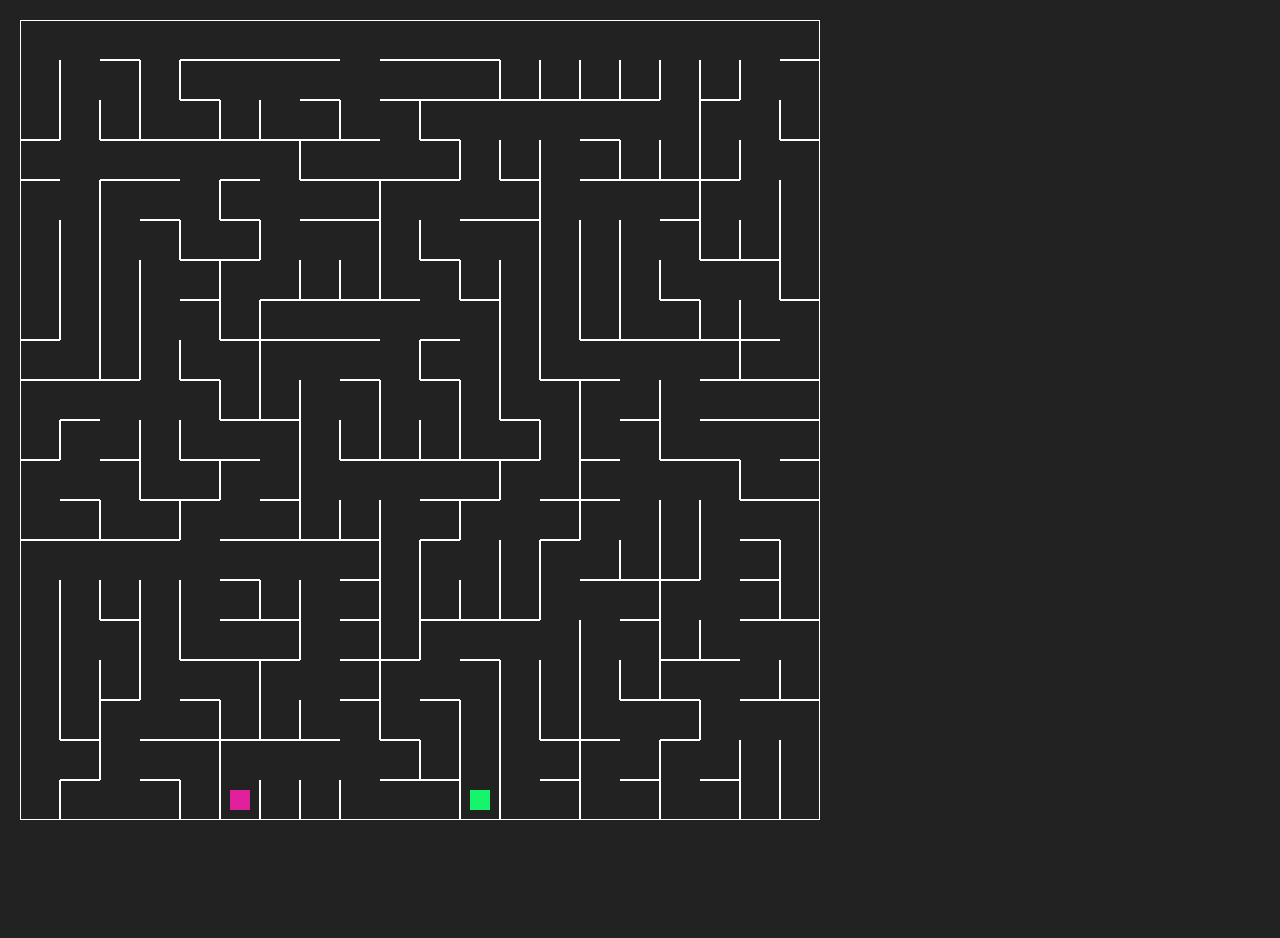
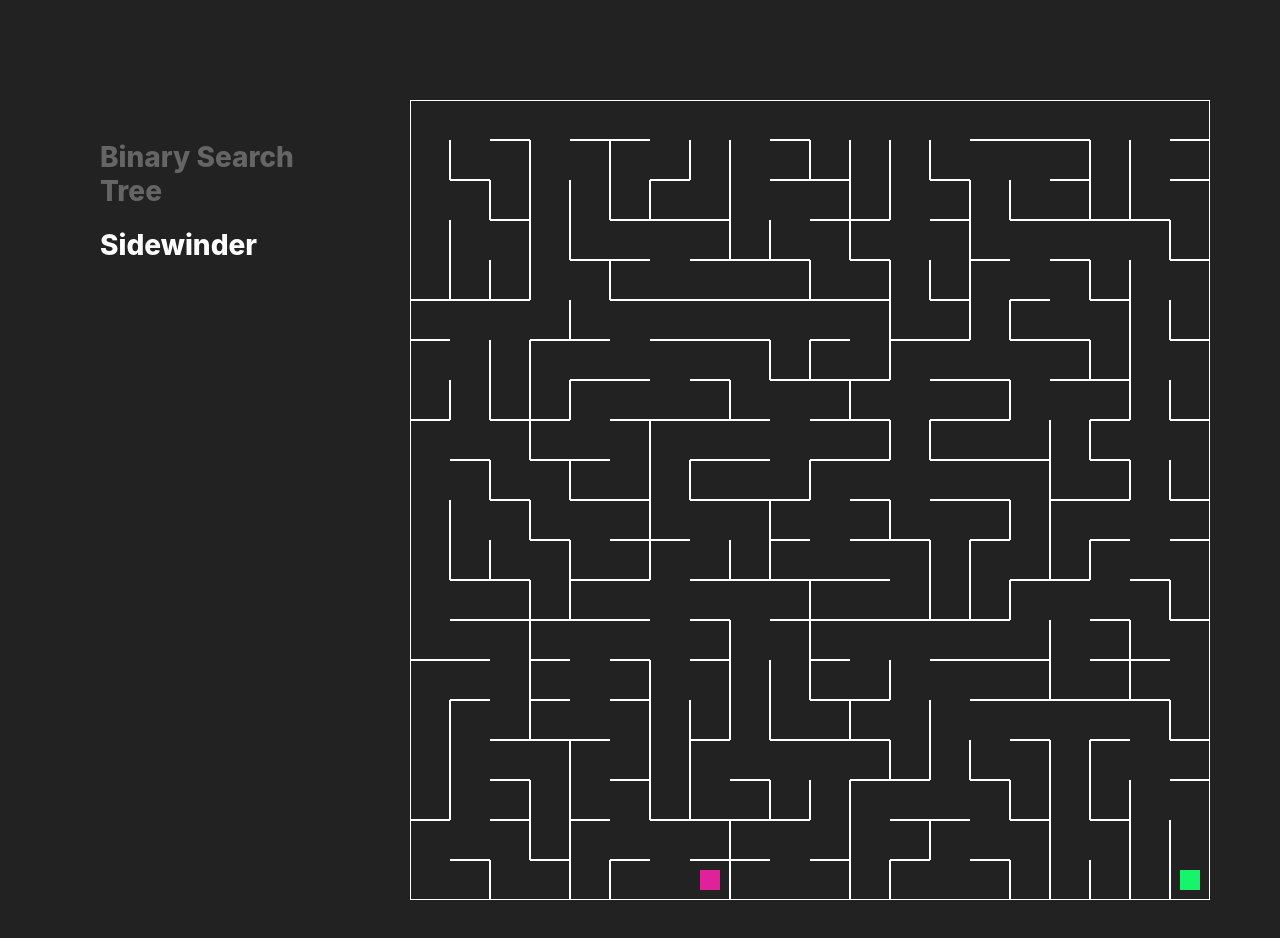
Before and after one commit to luketmillar/mazes, a React (Create React App) app: page / in a window 1280 px wide. Shown: the top 938 px of the page. Before the commit the page ends 840 px from the top, so only its background shows below. Built offline with nearby package versions, Linux system fonts and the light colour scheme.

Commit message:
Toggle algorithms.

```diff
--- a/src/App.tsx
+++ b/src/App.tsx
@@ -1,11 +1,18 @@
 import React from 'react'
 import './App.css'
-import Canvas from './Canvas'
+import Canvas from './components/Canvas'
+import AlgorithmPicker from './components/AlgorithmPicker'
+import * as Algorithms from './models/MazeAlgorithms/Directory'
 
 function App() {
+  const [algorithm, setAlgorithm] = React.useState(Algorithms.Type.Sidewinder)
   return (
-    <div style={{ margin: 20 }}>
-      <Canvas />
+    <div style={{ margin: 100, display: 'flex' }}>
+      <div style={{ marginTop: 40 }}>
+        <AlgorithmPicker type={algorithm} onChange={setAlgorithm} />
+      </div>
+      <div style={{ width: 60 }} />
+      <Canvas algorithmType={algorithm} />
     </div>
   )
 }
--- a/src/Canvas.tsx
+++ /dev/null
@@ -1,47 +0,0 @@
-import React from 'react'
-import Grid from './models/Grid'
-import GridDrawer from './views/GridDrawer'
-import Sidewinder from './models/MazeAlgorithms/Sidewinder'
-import Solver from './models/Solver'
-
-const grid = new Grid(20, 20)
-const algorithm = new Sidewinder()
-algorithm.create(grid)
-const solver = new Solver()
-const solution = solver.solve(grid)
-const drawer = new GridDrawer(grid)
-
-const Canvas = () => {
-    const [showSolution, setShowSolution] = React.useState(false)
-    const gridCanvasRef = React.useRef<HTMLCanvasElement>(null)
-    const pathCanvasRef = React.useRef<HTMLCanvasElement>(null)
-    React.useEffect(() => {
-        const ctx = gridCanvasRef.current!.getContext('2d')!
-        drawer.clear(ctx)
-        drawer.draw(ctx)
-    }, [gridCanvasRef])
-    React.useEffect(() => {
-        const ctx = pathCanvasRef.current!.getContext('2d')!
-        drawer.clear(ctx)
-        if (showSolution) {
-            drawer.drawSolution(ctx, solution)
-        } else {
-            drawer.drawStartEnd(ctx, solution)
-        }
-    }, [pathCanvasRef, showSolution])
-    const toggleSolution = React.useCallback(() => {
-        setShowSolution(value => !value)
-    }, [])
-    return <div onClick={toggleSolution} style={{ width: drawer.width, height: drawer.height, position: 'relative' }}>
-        <Stacked>
-            <canvas ref={gridCanvasRef} width={drawer.width} height={drawer.height} />
-        </Stacked>
-        <Stacked>
-            <canvas ref={pathCanvasRef} width={drawer.width} height={drawer.height} />
-        </Stacked>
-    </div>
-}
-
-const Stacked = ({ children }: { children: React.ReactNode }) => <div style={{ position: 'absolute', top: 0, left: 0, right: 0, bottom: 0 }}>{children}</div>
-
-export default Canvas
--- /dev/null
+++ b/src/components/AlgorithmPicker.tsx
@@ -0,0 +1,17 @@
+import React from 'react'
+import * as Algorithms from '../models/MazeAlgorithms/Directory'
+
+interface IProps {
+    type: Algorithms.Type
+    onChange: (type: Algorithms.Type) => void
+}
+
+const AlgorithmPicker = ({ type, onChange }: IProps) => {
+    return <div>
+        {Algorithms.types.map(t => {
+            return <div style={{ fontSize: 28, marginBottom: 20, fontWeight: 800, opacity: t === type ? 1 : 0.3, cursor: 'pointer' }} onClick={() => onChange(t)}>{Algorithms.getName(t)}</div>
+        })}
+    </div>
+}
+
+export default AlgorithmPicker
--- /dev/null
+++ b/src/components/Canvas.tsx
@@ -0,0 +1,122 @@
+import React from 'react'
+import Grid from '../models/Grid'
+import GridDrawer from '../views/GridDrawer'
+import Solver, { Solution } from '../models/Solver'
+import * as Algorithms from '../models/MazeAlgorithms/Directory'
+
+interface IProps {
+    algorithmType: Algorithms.Type
+}
+interface IState {
+    showSolution: boolean
+}
+class Canvas extends React.Component<IProps, IState> {
+    private gridCanvasRef = React.createRef<HTMLCanvasElement>()
+    private pathCanvasRef = React.createRef<HTMLCanvasElement>()
+    private grid: Grid = new Grid(20, 20)
+    private drawer: GridDrawer = new GridDrawer(this.grid)
+    private solver: Solver = new Solver()
+    private solution: Solution
+    constructor(props: IProps) {
+        super(props)
+        this.algorithm.create(this.grid)
+        this.solution = this.solver.solve(this.grid)
+        this.state = { showSolution: false }
+    }
+    public componentDidUpdate(previousProps: IProps) {
+        if (previousProps.algorithmType !== this.props.algorithmType) {
+            this.newGrid()
+        }
+        this.draw()
+    }
+    public componentDidMount() {
+        this.drawGrid()
+        this.draw()
+    }
+    private get algorithm() {
+        return Algorithms.get(this.props.algorithmType)
+    }
+    private newGrid() {
+        console.log('new grid')
+        this.grid = new Grid(20, 20)
+        this.drawer = new GridDrawer(this.grid)
+        this.algorithm.create(this.grid)
+        this.solution = this.solver.solve(this.grid)
+        this.drawGrid()
+    }
+    private drawGrid() {
+        const ctx = this.gridCanvasRef.current!.getContext('2d')!
+        console.log('drawGrid')
+        this.drawer.clear(ctx)
+        this.drawer.draw(ctx)
+    }
+    private draw() {
+        console.log('draw')
+        const ctx = this.pathCanvasRef.current!.getContext('2d')!
+        this.drawer.clear(ctx)
+        if (this.state.showSolution) {
+            this.drawer.drawSolution(ctx, this.solution)
+        } else {
+            this.drawer.drawStartEnd(ctx, this.solution)
+        }
+    }
+    public render() {
+        console.log('render')
+        return <div onClick={() => this.setState({ showSolution: !this.state.showSolution })} style={{ width: this.drawer.width, height: this.drawer.height, position: 'relative' }}>
+            <Stacked>
+                <canvas ref={this.gridCanvasRef} width={this.drawer.width} height={this.drawer.height} />
+            </Stacked>
+            <Stacked>
+                <canvas ref={this.pathCanvasRef} width={this.drawer.width} height={this.drawer.height} />
+            </Stacked>
+        </div>
+    }
+}
+// const Canvas = ({ algorithmType }: IProps) => {
+//     const algorithm = Algorithms.get(algorithmType)
+//     const grid = React.useMemo(() => { new Grid(20, 20), [algorithm])
+//     const [drawer, setGridDrawer] = React.useState(() => new GridDrawer(grid))
+//     const [solution, setSolution] = React.useState<Solution | undefined>()
+//     React.useEffect(() => {
+//         const newGrid = new Grid(20, 20)
+//         setGrid(newGrid)
+//         setGridDrawer(new GridDrawer(newGrid))
+//         algorithm.create(newGrid)
+//         setSolution(solver.solve(newGrid))
+//     }, [algorithm])
+//     const [showSolution, setShowSolution] = React.useState(false)
+//     const gridCanvasRef = React.useRef<HTMLCanvasElement>(null)
+//     const pathCanvasRef = React.useRef<HTMLCanvasElement>(null)
+//     React.useEffect(() => {
+//         const ctx = gridCanvasRef.current!.getContext('2d')!
+//         drawer.clear(ctx)
+//         drawer.draw(ctx)
+//     }, [solution, drawer, gridCanvasRef])
+//     React.useEffect(() => {
+//         if (solution === undefined) {
+//             return
+//         }
+//         const ctx = pathCanvasRef.current!.getContext('2d')!
+//         drawer.clear(ctx)
+//         if (showSolution) {
+//             drawer.drawSolution(ctx, solution)
+//         } else {
+//             drawer.drawStartEnd(ctx, solution)
+//         }
+//     }, [drawer, pathCanvasRef, showSolution, solution])
+//     const toggleSolution = React.useCallback(() => {
+//         setShowSolution(value => !value)
+//     }, [])
+//     return <div onClick={toggleSolution} style={{ width: drawer.width, height: drawer.height, position: 'relative' }}>
+//         <Stacked>
+//             <canvas ref={gridCanvasRef} width={drawer.width} height={drawer.height} />
+//         </Stacked>
+//         <Stacked>
+//             <canvas ref={pathCanvasRef} width={drawer.width} height={drawer.height} />
+//         </Stacked>
+//     </div>
+// }
+
+const Stacked = ({ children }: { children: React.ReactNode }) => <div style={{ position: 'absolute', top: 0, left: 0, right: 0, bottom: 0 }}>{children}</div>
+
+export default Canvas
--- /dev/null
+++ b/src/models/MazeAlgorithms/Directory.ts
@@ -0,0 +1,34 @@
+import BinarySearchTree from "./BinarySearchTree"
+import Sidewinder from "./Sidewinder"
+
+export enum Type {
+    BinarySearchTree,
+    Sidewinder
+}
+export const types = [Type.BinarySearchTree, Type.Sidewinder]
+
+export const algorithms = [
+    new BinarySearchTree(),
+    new Sidewinder()
+]
+
+export const get = (type: Type) => {
+    switch (type) {
+        case Type.BinarySearchTree:
+            return algorithms[0]
+        case Type.Sidewinder:
+        default:
+            return algorithms[1]
+    }
+}
+
+
+export const getName = (type: Type) => {
+    switch (type) {
+        case Type.BinarySearchTree:
+            return 'Binary Search Tree'
+        case Type.Sidewinder:
+        default:
+            return 'Sidewinder'
+    }
+}
--- a/src/views/GridDrawer.ts
+++ b/src/views/GridDrawer.ts
@@ -20,9 +20,11 @@ const getCellBounds = (cell: Cell) => {
     }
 }
 const drawLine = (ctx: CanvasRenderingContext2D, from: Position, to: Position) => {
+    ctx.beginPath()
     ctx.moveTo(from.x, from.y)
     ctx.lineTo(to.x, to.y)
     ctx.stroke()
+    ctx.closePath()
 }
 // const drawNumber = (ctx: CanvasRenderingContext2D, cell: Cell, value: number) => {
 //     ctx.font = "16px Arial"
@@ -40,6 +42,7 @@ const drawRectangle = (ctx: CanvasRenderingContext2D, cell: Cell, color: string)
 }
 
 const drawPath = (ctx: CanvasRenderingContext2D, path: Cell[], color: string, width: number) => {
+    ctx.beginPath()
     ctx.strokeStyle = color
     ctx.lineWidth = width
     path.forEach((cell, i) => {
@@ -51,6 +54,7 @@ const drawPath = (ctx: CanvasRenderingContext2D, path: Cell[], color: string, wi
         }
     })
     ctx.stroke()
+    ctx.closePath()
 }
 
 export default class GridDrawer {
@@ -92,13 +96,6 @@ export default class GridDrawer {
     public drawSolution(ctx: CanvasRenderingContext2D, solution: Solution) {
         drawPath(ctx, solution.path, "#1AF8FF", 5)
         this.drawStartEnd(ctx, solution)
-        // solution.path.forEach((cell, i) => {
-        //     const first = i === 0
-        //     const last = i === solution.path.length - 1
-        //     const color = first ? '#15F46A' : last ? `#E1219B` : "#1AF8FF"
-        //     drawRectangle(ctx, cell, color)
-        //     // drawNumber(ctx, cell, i)
-        // })
     }
 
     public drawStartEnd(ctx: CanvasRenderingContext2D, solution: Solution) {
```
